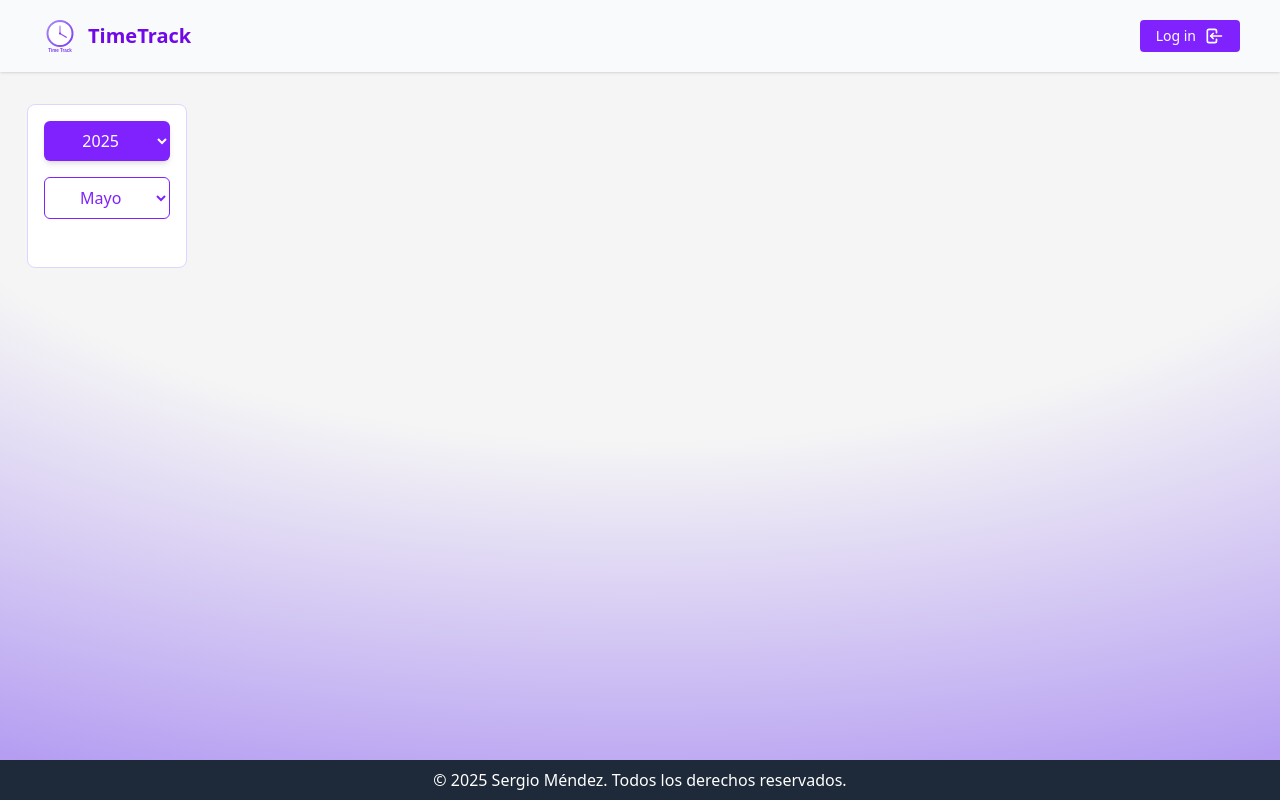
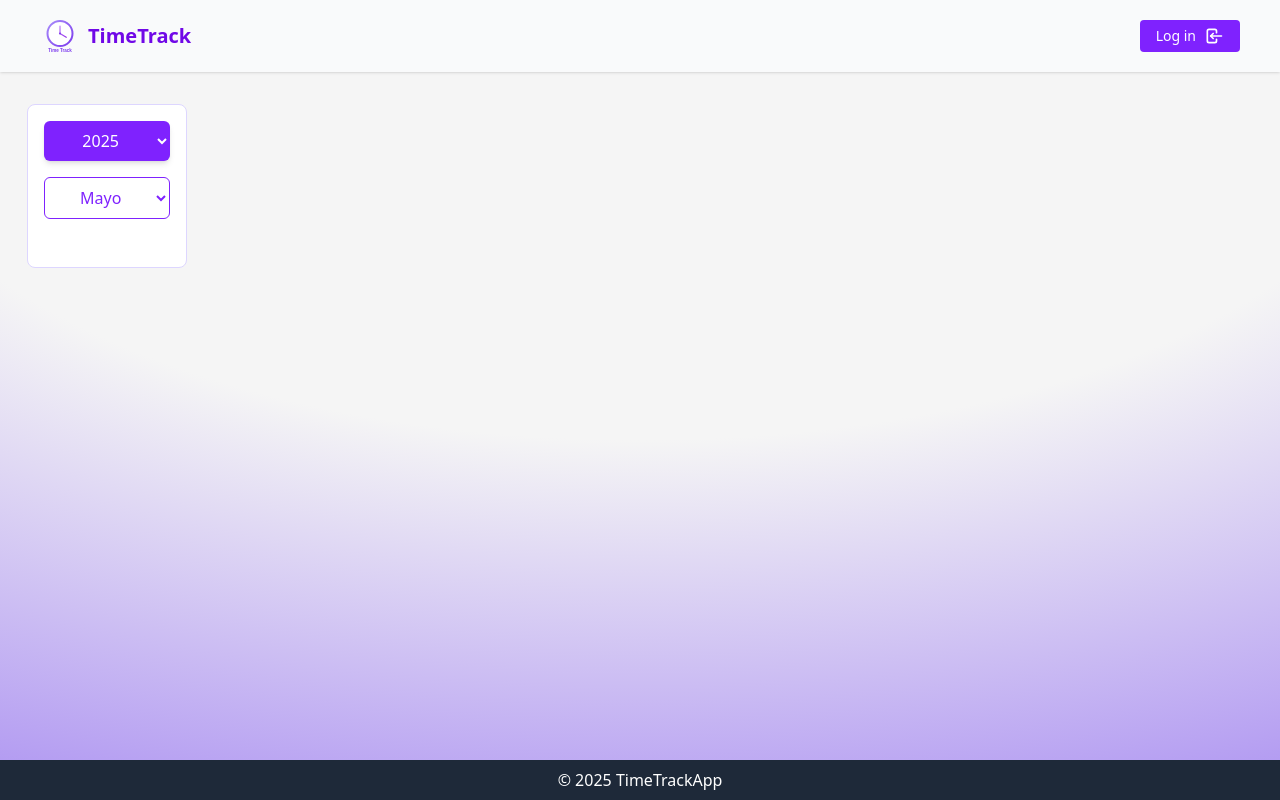
Before and after one commit to Sergiomsrs/timetrack-ui, a React (Vite) app: page /fichajes in a window 1280 px wide. Built offline with nearby package versions, Linux system fonts and the light colour scheme.

Commit message:
fix: actualizar el texto del footer

```diff
--- a/src/components/ModalAdd.jsx
+++ b/src/components/ModalAdd.jsx
@@ -133,7 +133,7 @@
                 <input
                   type="date"
                   onChange={handleDateChange}
-                  className="border border-gray-300 rounded-lg px-3 py-2 text-sm focus:outline-none focus:ring-2 focus:ring-blue-500"
+                  className="border border-gray-300 rounded-lg px-3 py-2 text-sm focus:outline-none focus:ring-2 focus:ring-violet-500"
                   />
               </div>
 
@@ -142,7 +142,7 @@
                 <input
                   type="time"
                   onChange={handleTimeChange}
-                  className="border border-gray-300 rounded-lg px-3 py-2 text-sm focus:outline-none focus:ring-2 focus:ring-blue-500"
+                  className="border border-gray-300 rounded-lg px-3 py-2 text-sm focus:outline-none focus:ring-2 focus:ring-violet-500"
                   />
               </div>
 
--- a/src/sections/Footer.jsx
+++ b/src/sections/Footer.jsx
@@ -3,7 +3,7 @@
 export const Footer = () => {
     return (
         <footer className="mt-auto w-full p-2 bg-gray-800 text-white text-center">
-        © {new Date().getFullYear()} Sergio Méndez. Todos los derechos reservados.
+        © {new Date().getFullYear()} TimeTrackApp
       </footer>
     );
   };
```
